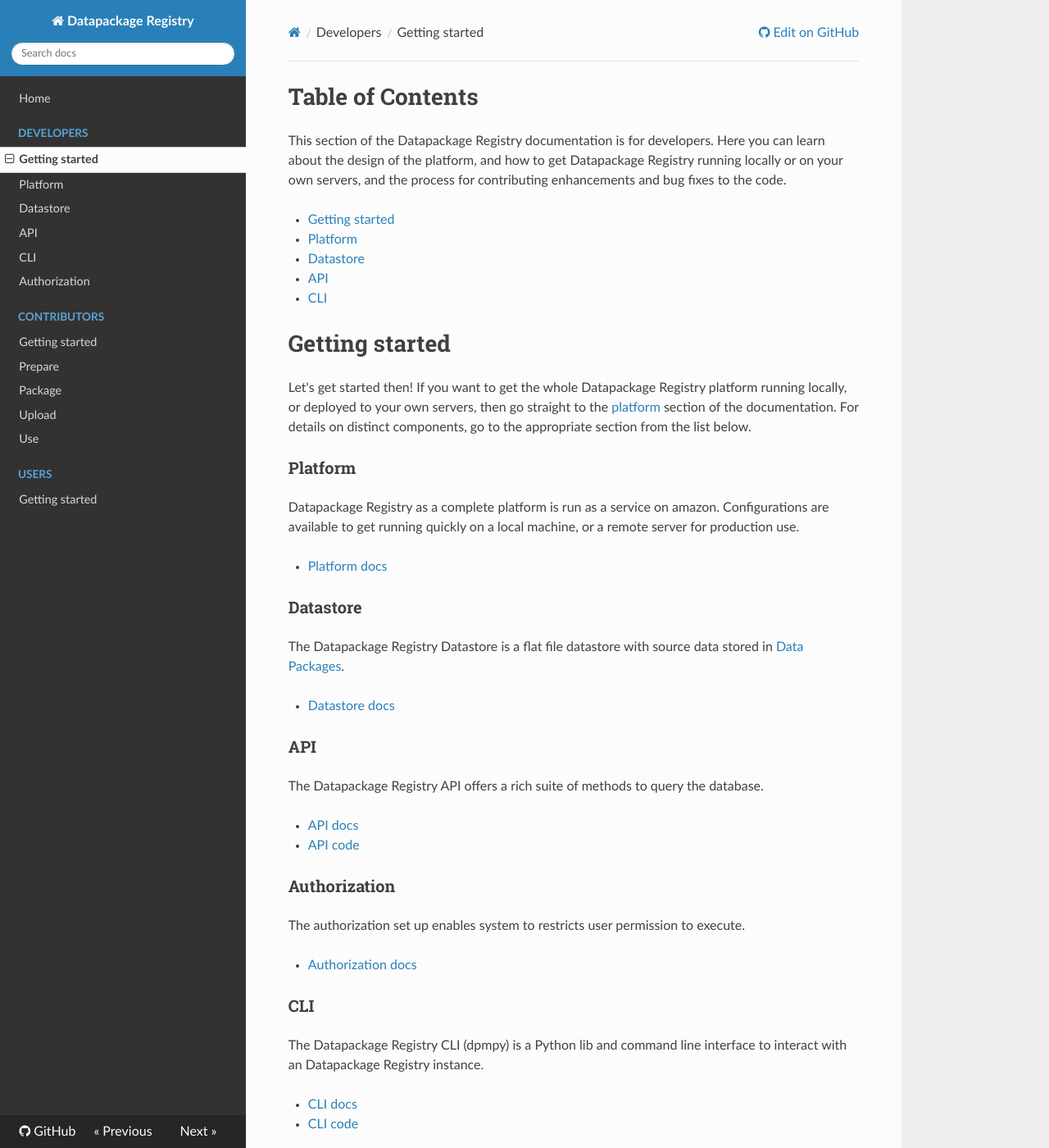
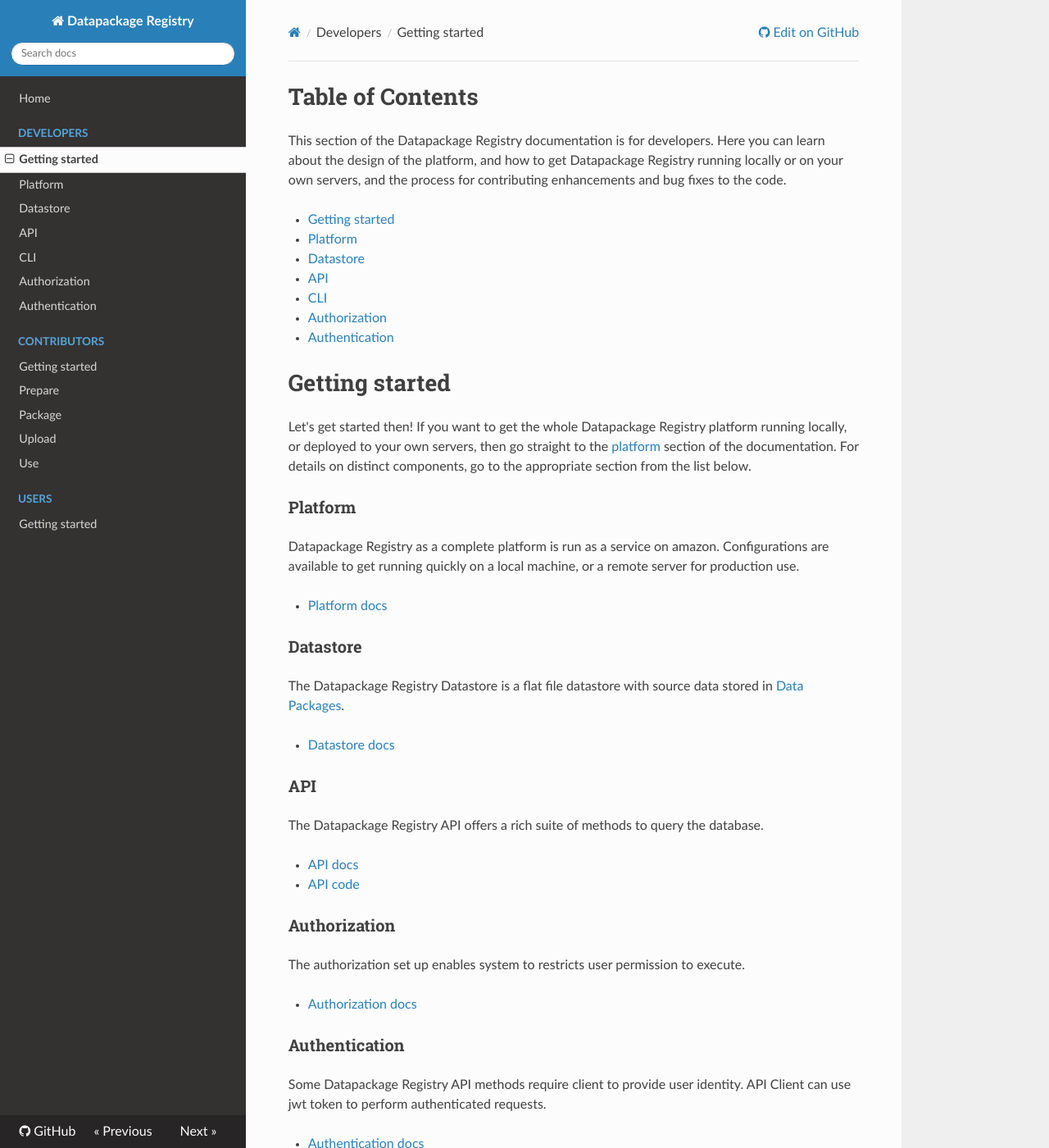
Before and after one commit to datopian/datahub-docs-tech, an MkDocs documentation site: the page built from docs/developers/index.md, in a window 1280 px wide and 1400 px high. Shown: the whole window at 82% size. Built offline with MkDocs 1.6.1, drawn with Linux system fonts in a browser that asks for light colours; nearby versions of some CDN libraries; old or Windows-style settings are respelled for this version of MkDocs.

Commit message:
Add authentication docs

```diff
--- a/docs/developers/index.md
+++ b/docs/developers/index.md
@@ -7,6 +7,8 @@
 - [Datastore](datastore/)
 - [API](api/)
 - [CLI](cli/)
+- [Authorization](authorization/)
+- [Authentication](authentication/)
 
 # Getting started
 
@@ -36,6 +38,12 @@
 
 - [Authorization docs](authorization/)
 
+### Authentication
+
+Some Datapackage Registry API methods require client to provide user identity. API Client can use jwt token to perform authenticated requests.
+
+- [Authentication docs](authentication/)
+
 ### CLI
 
 The Datapackage Registry CLI (dpmpy) is a Python lib and command line interface to interact with an Datapackage Registry instance.
--- a/mkdocs.yml
+++ b/mkdocs.yml
@@ -10,6 +10,7 @@
   - API: developers/api.md
   - CLI: developers/cli.md
   - Authorization: developers/authorization.md
+  - Authentication: developers/authentication.md
 - Contributors:
   - 'Getting started': contributors/index.md
   - Prepare: contributors/prepare.md
```
Also changed, not shown: docs/developers/authentication.md (added, +29 -0 lines).
